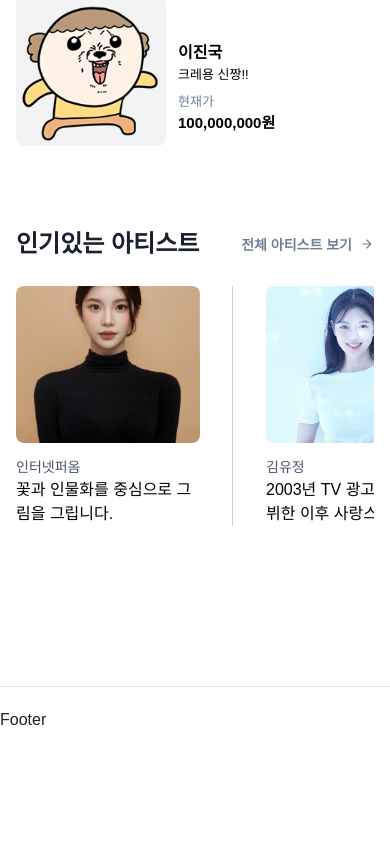
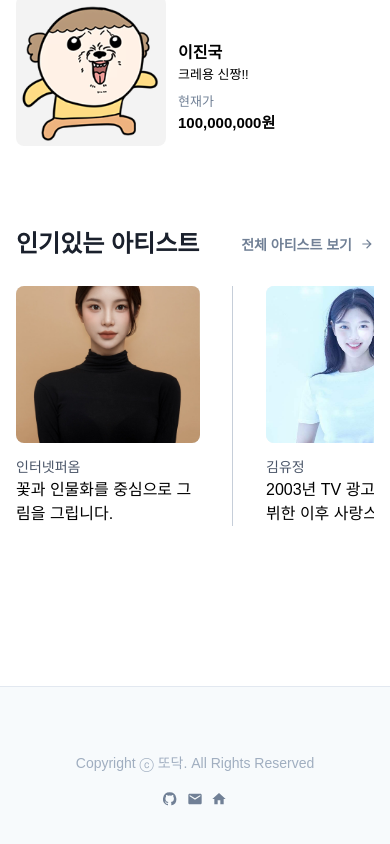
Before and after one commit to jinkook0126/arthub, a Next.js app: page / in a window 390 px wide. Shown: the part 1338-2182 px from the top of the page. Before the commit the page ends 2110 px from the top, so only its background shows below. Built offline with nearby package versions, Linux system fonts and the light colour scheme; a web font is replaced by a local one.

Commit message:
feat: implement responsive footer with social media icons

```diff
--- a/src/app/_component/Footer.tsx
+++ b/src/app/_component/Footer.tsx
@@ -1,10 +1,32 @@
-import { Box, Text } from '@chakra-ui/react';
+import { Center, HStack, Link, Text } from '@chakra-ui/react';
+import { GithubIcon, HomeIcon, MailIcon } from './FooterIcon';
 
 function Footer() {
   return (
-    <Box as='footer' p='1.3123rem 0 2.5rem' bg='white' borderTopWidth='0.0625rem' borderColor='gray.200'>
-      <Text>Footer</Text>
-    </Box>
+    <Center
+      as='footer'
+      h='190px'
+      bg='gray.50'
+      borderTopWidth='0.0625rem'
+      borderColor='gray.200'
+      flexDir='column'
+      gap='12px'
+    >
+      <Text fontSize='14px' color='gray.400'>
+        Copyright ⓒ 또닥. All Rights Reserved
+      </Text>
+      <HStack>
+        <Link isExternal href='https://github.com/jinkook0126/arthub' color='gray.500'>
+          <GithubIcon />
+        </Link>
+        <Link isExternal href='mailto:jinqook0126@naver.com' color='gray.500'>
+          <MailIcon />
+        </Link>
+        <Link isExternal href='https://ddodak.tistory.com/' color='gray.500'>
+          <HomeIcon />
+        </Link>
+      </HStack>
+    </Center>
   );
 }
 export default Footer;
--- /dev/null
+++ b/src/app/_component/FooterIcon.tsx
@@ -0,0 +1,35 @@
+'use client';
+
+import { createIcon } from '@chakra-ui/icons';
+
+export const GithubIcon = createIcon({
+  displayName: 'GithubIcon',
+  viewBox: '0 -2 24 24',
+  path: (
+    <path
+      width='1.5em'
+      height='1.5em'
+      fill='currentColor'
+      d='M10 0a10 10 0 0 0-3.16 19.49c.5.1.68-.22.68-.48l-.01-1.7c-2.78.6-3.37-1.34-3.37-1.34-.46-1.16-1.11-1.47-1.11-1.47-.9-.62.07-.6.07-.6 1 .07 1.53 1.03 1.53 1.03.9 1.52 2.34 1.08 2.91.83.1-.65.35-1.09.63-1.34-2.22-.25-4.55-1.11-4.55-4.94 0-1.1.39-1.99 1.03-2.69a3.6 3.6 0 0 1 .1-2.64s.84-.27 2.75 1.02a9.58 9.58 0 0 1 5 0c1.91-1.3 2.75-1.02 2.75-1.02.55 1.37.2 2.4.1 2.64.64.7 1.03 1.6 1.03 2.69 0 3.84-2.34 4.68-4.57 4.93.36.31.68.92.68 1.85l-.01 2.75c0 .26.18.58.69.48A10 10 0 0 0 10 0'
+    />
+  ),
+});
+
+export const MailIcon = createIcon({
+  displayName: 'MailIcon',
+  viewBox: '0 0 24 24',
+  path: (
+    <path
+      width='1.5em'
+      height='1.5em'
+      fill='currentColor'
+      d='M20 4H4c-1.1 0-1.99.9-1.99 2L2 18c0 1.1.9 2 2 2h16c1.1 0 2-.9 2-2V6c0-1.1-.9-2-2-2zm0 4l-8 5-8-5V6l8 5 8-5v2z'
+    />
+  ),
+});
+
+export const HomeIcon = createIcon({
+  displayName: 'HomeIcon',
+  viewBox: '0 0 24 24',
+  path: <path width='1.5em' height='1.5em' fill='currentColor' d='M10 20v-6h4v6h5v-8h3L12 3 2 12h3v8z' />,
+});
```
